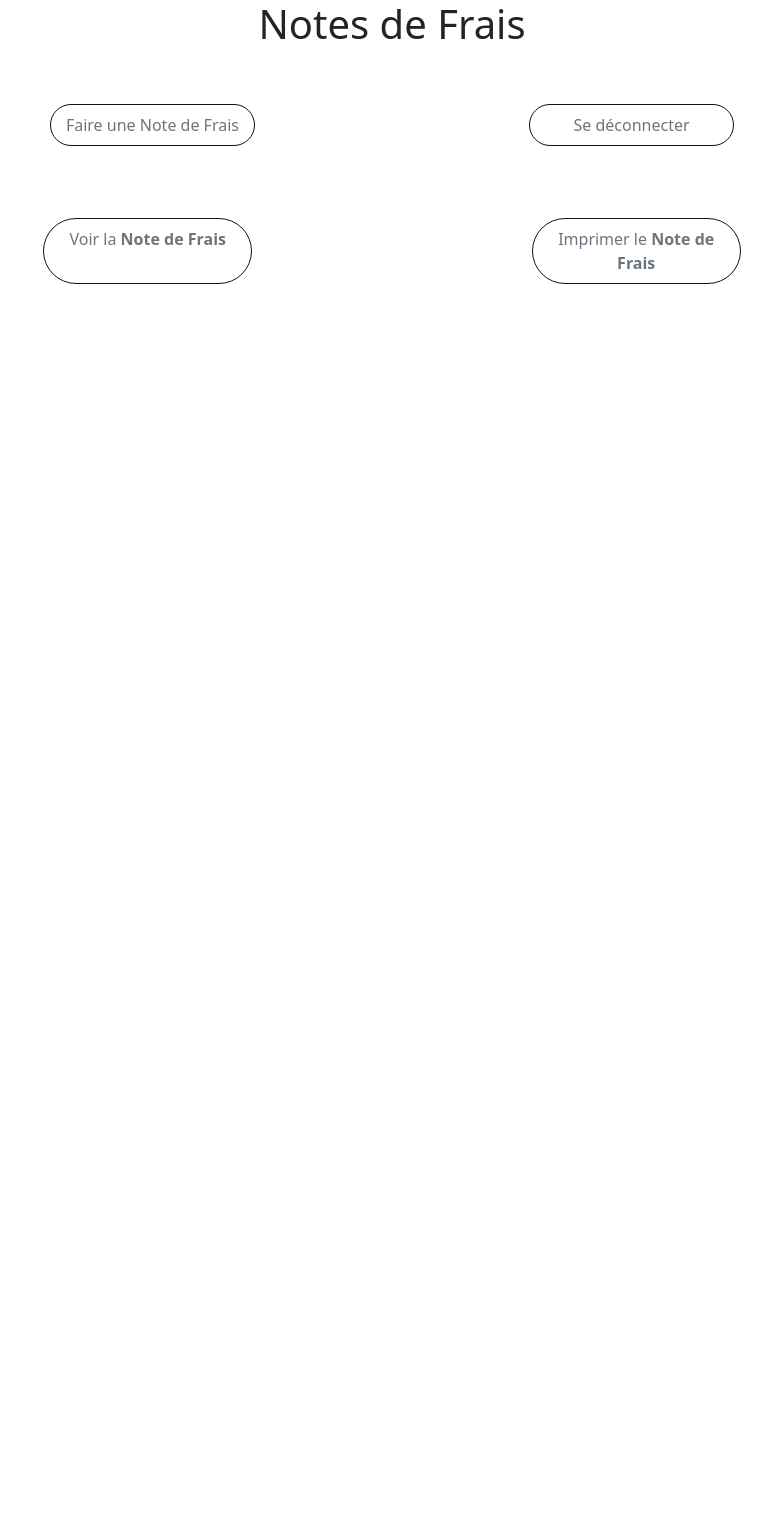
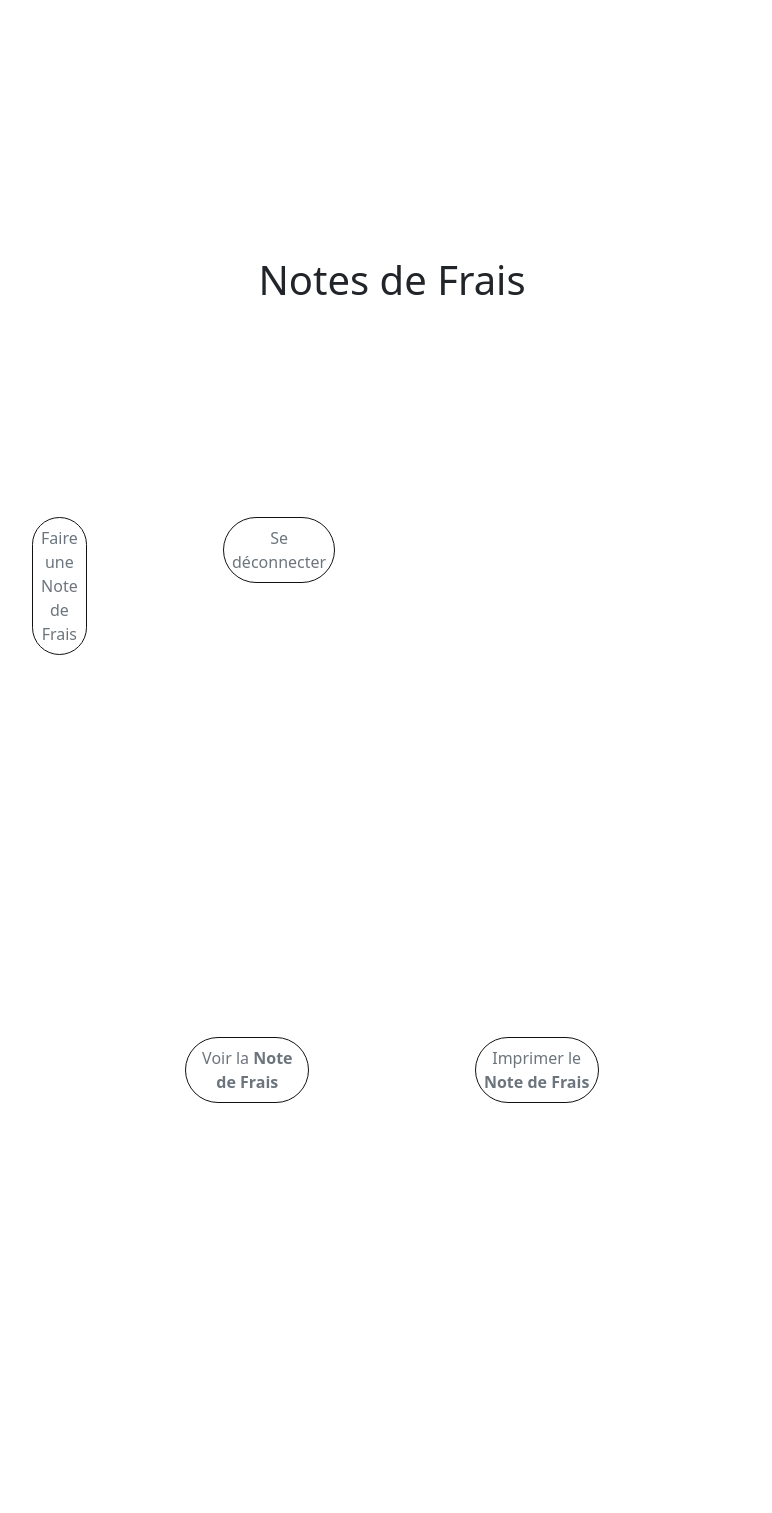
Before and after one commit to PlumCreativ/NoteDeFrais, a PHP site: page / in a window 1280 px wide. Shown: the whole page, without its empty margins (248-1020 px from the left). Before the commit the page ends 284 px from the top, so only its background shows below. Run offline with PHP 8.4, Linux system fonts and the light colour scheme; the visitor is signed in with stand-in values (Sample User, id 1).

Commit message:
check putty

```diff
--- a/asset/css/style.css
+++ b/asset/css/style.css
@@ -1,4 +1,7 @@
 
+aside{
+    padding: 20%;
+}
 
 body{
     margin: 0%;
@@ -7,8 +10,6 @@ body{
 
 .div-id{
     background-color: rgb(24, 61, 184);
-
-
 }
 
 .divider{
--- a/index.php
+++ b/index.php
@@ -17,6 +17,7 @@ require_once("class/bd.php");?>
         <header>
 
 
+
                     <?php
                         $errorMessage = '';
                         if( isset( $_SESSION['userId'] ) ) {
@@ -33,15 +34,33 @@ require_once("class/bd.php");?>
                                         </div>
 
 
-                                        <aside class="container-fluid">
-                                            <div class="d-flex justify-content-evenly">
+                                    <aside class="container-fluid">
+                                        <nav class="navbar">
+                                            <ul class="nav justify-content-center">
+                                                <li>
+                                                    <div class="d-grid col-2">
+                                                        <a class="btn btn-outline-secondary btn-create p-2 " href="formular.php">Faire une Note de Frais</a>
+                                                    </div>
+                                                </li>
+                                                <li>
+                                                    <div class="d-grid col-2">
+                                                        <a class="btn btn-outline-secondary btn-create p-2 " href="logout.php">Se déconnecter</a>
+                                                    </div>
+                                                </li>
+                                                <li></li>
+                                            </ul>
+                                        </nav>
+
+                                            <!-- Previous style "Functional"-->
+                                            <!-- <div class="d-flex justify-content-evenly">
                                                 <div class="d-grid col-2">
                                                     <a class="btn btn-outline-secondary btn-create p-2 " href="formular.php">Faire une Note de Frais</a>
                                                 </div>
                                                 <div class="d-grid col-2">
                                                     <a class="btn btn-outline-secondary btn-create p-2 " href="logout.php">Se déconnecter</a>
                                                 </div>
-                                            </div>
+                                            </div> -->
+
                                     </aside>
 
                                 </div>
```
